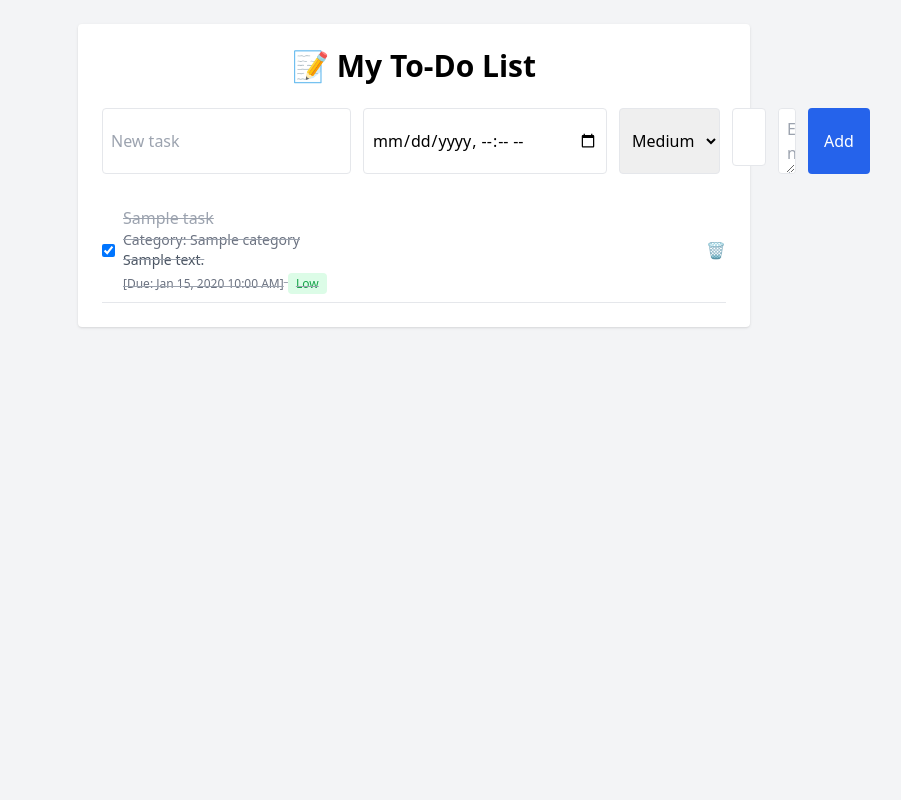
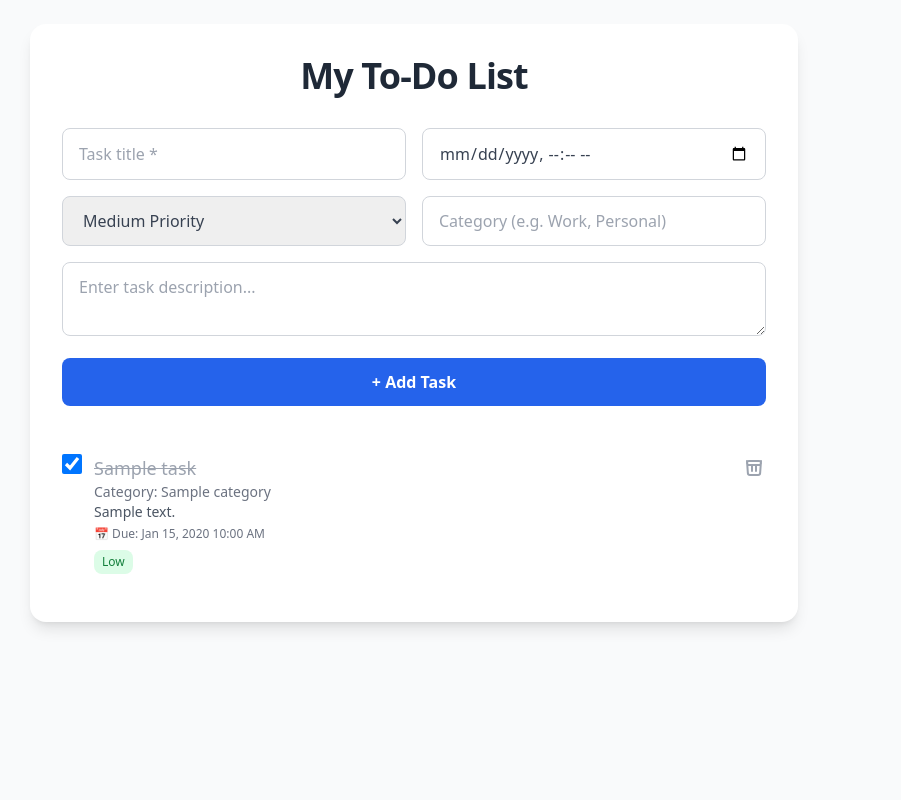
Before and after one commit to sudip6164/django-todo-list, a Django app: page / in a window 1280 px wide. Shown: the whole page, without its empty margins (226-1127 px from the left). Run offline with Django 5.2, Linux system fonts and the light colour scheme; tables that the repository leaves empty hold one stand-in row (values such as "Sample post"); some libraries are stand-ins or nearby versions.

Commit message:
ui update

```diff
--- a/todo/templates/todo/index.html
+++ b/todo/templates/todo/index.html
@@ -6,59 +6,99 @@
     <!-- Tailwind CSS CDN -->
     <script src="https://cdn.tailwindcss.com"></script>
 </head>
-<body class="bg-gray-100 min-h-screen p-6">
-    <div class="max-w-2xl mx-auto bg-white p-6 rounded shadow">
-        <h1 class="text-3xl font-bold mb-6 text-center">📝 My To-Do List</h1>
+<body class="bg-gray-50 min-h-screen p-6">
+    <div class="max-w-3xl mx-auto bg-white p-8 rounded-2xl shadow-lg">
+        <!-- Header -->
+        <h1 class="text-4xl font-bold mb-8 text-center text-gray-800 tracking-tight">
+            My To-Do List
+        </h1>
 
-        <form method="POST" class="flex flex-col md:flex-row gap-3 mb-6">
+        <!-- Add Task Form -->
+        <form method="POST" class="space-y-4">
             {% csrf_token %}
-            <input type="text" name="title" placeholder="New task" required
-                   class="flex-1 p-2 border rounded" />
-            <input type="datetime-local" name="due_date" class="p-2 border rounded" />
-            <select name="priority" class="p-2 border rounded">
-                <option value="L">Low</option>
-                <option value="M" selected>Medium</option>
-                <option value="H">High</option>
-            </select>
-            <input
-                type="text"
-                name="category"
-                placeholder="Category (e.g. Work)"
-                class="w-full px-4 py-2 border rounded focus:outline-none focus:ring-2 focus:ring-blue-400 mb-2"
-            />
-            <textarea name="description" placeholder="Enter description" class="border p-2 rounded w-full"></textarea>
-            <button type="submit" class="bg-blue-600 text-white px-4 py-2 rounded hover:bg-blue-700">
-                Add
+
+            <div class="grid md:grid-cols-2 gap-4">
+                <!-- Title -->
+                <input type="text" name="title" placeholder="Task title *" required
+                       class="w-full px-4 py-3 border border-gray-300 rounded-lg focus:ring-2 focus:ring-blue-500 focus:outline-none text-gray-700" />
+
+                <!-- Due Date -->
+                <input type="datetime-local" name="due_date"
+                       class="w-full px-4 py-3 border border-gray-300 rounded-lg focus:ring-2 focus:ring-blue-500 focus:outline-none text-gray-700" />
+            </div>
+
+            <div class="grid md:grid-cols-2 gap-4">
+                <!-- Priority -->
+                <select name="priority"
+                        class="w-full px-4 py-3 border border-gray-300 rounded-lg focus:ring-2 focus:ring-blue-500 focus:outline-none text-gray-700">
+                    <option value="L">Low Priority</option>
+                    <option value="M" selected>Medium Priority</option>
+                    <option value="H">High Priority</option>
+                </select>
+
+                <!-- Category -->
+                <input type="text" name="category" placeholder="Category (e.g. Work, Personal)"
+                       class="w-full px-4 py-3 border border-gray-300 rounded-lg focus:ring-2 focus:ring-blue-500 focus:outline-none text-gray-700" />
+            </div>
+
+            <!-- Description -->
+            <textarea name="description" placeholder="Enter task description..."
+                      class="w-full px-4 py-3 border border-gray-300 rounded-lg focus:ring-2 focus:ring-blue-500 focus:outline-none text-gray-700"></textarea>
+
+            <!-- Button -->
+            <button type="submit"
+                    class="w-full bg-blue-600 text-white font-semibold px-4 py-3 rounded-lg hover:bg-blue-700 transition">
+                + Add Task
             </button>
         </form>
 
-        <ul>
+        <!-- Task List -->
+        <ul class="mt-8 divide-y divide-gray-200">
             {% for task in tasks %}
-            <li class="flex justify-between items-center py-2 border-b">
-                <form action="{% url 'toggle_complete' task.id %}" method="post" class="flex items-center gap-2">
+            <li class="flex justify-between items-start py-4">
+                <!-- Checkbox & Task Info -->
+                <form action="{% url 'toggle_complete' task.id %}" method="post" class="flex items-start gap-3 flex-1">
                     {% csrf_token %}
-                    <input type="checkbox" onchange="this.form.submit()" {% if task.completed %} checked{% endif %} />
-                    <span class="{% if task.completed %}line-through text-gray-400{% endif %}">
-                        {{ task.title }}
+                    <input type="checkbox" onchange="this.form.submit()"
+                           class="h-5 w-5 text-blue-600 rounded focus:ring-blue-500"
+                           {% if task.completed %} checked{% endif %} />
+
+                    <div>
+                        <p class="text-lg font-medium {% if task.completed %}line-through text-gray-400{% else %}text-gray-800{% endif %}">
+                            {{ task.title }}
+                        </p>
                         {% if task.category %}
-                            <div class="text-sm text-gray-500">Category: {{ task.category }}</div>
+                        <p class="text-sm text-gray-500">Category: {{ task.category }}</p>
                         {% endif %}
-                        <p class="text-gray-600 text-sm">{{ task.description }}</p>
+                        {% if task.description %}
+                        <p class="text-sm text-gray-600">{{ task.description }}</p>
+                        {% endif %}
                         {% if task.due_date %}
-                            <small class="text-xs text-gray-500">[Due: {{ task.due_date|date:"M d, Y h:i A" }}]</small>
+                        <p class="text-xs text-gray-500 mt-1">📅 Due: {{ task.due_date|date:"M d, Y h:i A" }}</p>
                         {% endif %}
-                        <span class="text-xs px-2 py-0.5 rounded
-                            {% if task.priority == 'H' %}bg-red-100 text-red-600
-                            {% elif task.priority == 'L' %}bg-green-100 text-green-600
-                            {% else %}bg-yellow-100 text-yellow-600{% endif %}">
+                        <!-- Priority Tag -->
+                        <span class="inline-block mt-2 text-xs font-medium px-2 py-1 rounded-lg
+                            {% if task.priority == 'H' %} bg-red-100 text-red-700
+                            {% elif task.priority == 'L' %} bg-green-100 text-green-700
+                            {% else %} bg-yellow-100 text-yellow-700 {% endif %}">
                             {{ task.get_priority_display }}
                         </span>
-                    </span>
+                    </div>
                 </form>
-                <a href="{% url 'delete_task' task.id %}" class="text-red-500 hover:text-red-700">🗑️</a>
+
+                <!-- Delete Button -->
+                <a href="{% url 'delete_task' task.id %}"
+                   class="ml-4 text-gray-400 hover:text-red-600 transition">
+                    <!-- Trash Icon -->
+                    <svg xmlns="http://www.w3.org/2000/svg" class="h-6 w-6" fill="none"
+                         viewBox="0 0 24 24" stroke="currentColor" stroke-width="2">
+                        <path stroke-linecap="round" stroke-linejoin="round"
+                              d="M19 7l-.867 12.142A2 2 0 0116.138 21H7.862a2 2 0 01-1.995-1.858L5 7m5 4v6m4-6v6M9 7h6m2 0a2 2 0 012 2v0a2 2 0 01-2 2H7a2 2 0 01-2-2v0a2 2 0 012-2h10z" />
+                    </svg>
+                </a>
             </li>
             {% empty %}
-            <li class="text-center py-4 text-gray-500">No tasks yet.</li>
+            <li class="text-center py-6 text-gray-500">No tasks yet. Add one above!</li>
             {% endfor %}
         </ul>
     </div>
```
